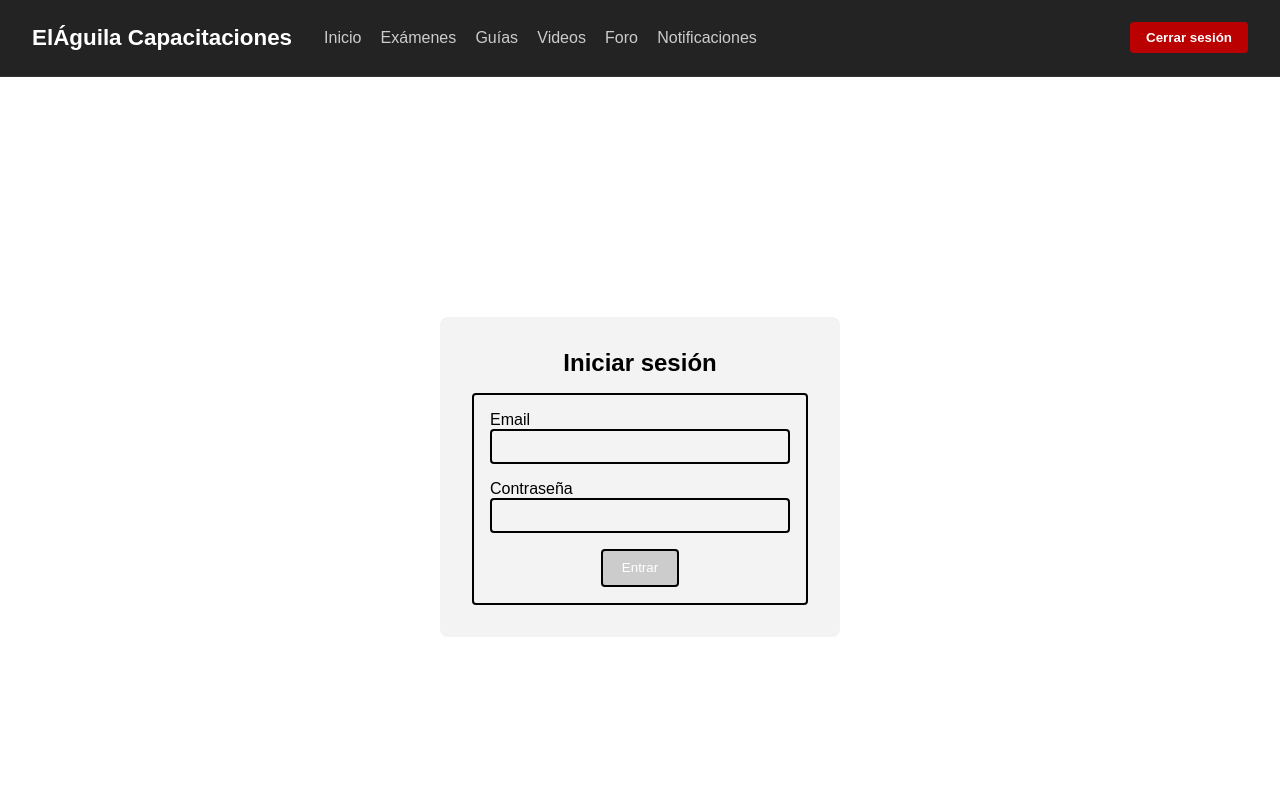
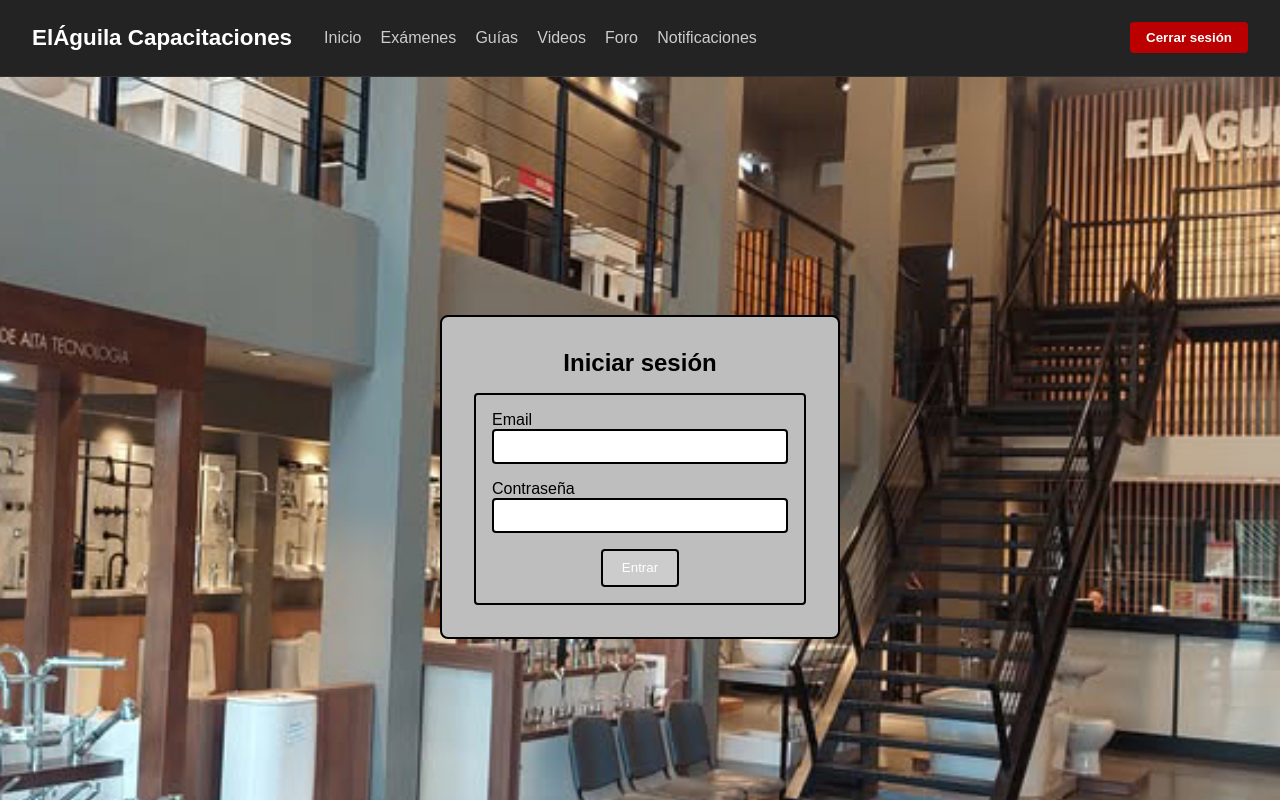
Before and after one commit to agusdasilva/web-capacitacion, an Angular app in the folder frontend/plataforma-capacitacion/: page /auth/login in a window 1280 px wide. Shown: the top 800 px of the page. Built offline with nearby package versions, Linux system fonts and the light colour scheme.

Commit message:
Improve login page styling

```diff
--- a/frontend/plataforma-capacitacion/src/app/features/auth/pages/login/login.component.css
+++ b/frontend/plataforma-capacitacion/src/app/features/auth/pages/login/login.component.css
@@ -4,13 +4,16 @@
   align-items: center;
   height: 100vh;
   width: 100%;
-  background-color: #fff;
+  background-image: url('/img/490927947_1196119232521308_3084333383543494440_n.jpg');
+  background-size: cover;
+  background-position: center;
 }
 
 .login-container {
-  background-color: #f3f3f3;
+  background-color: var(--color-bg-gray);
   padding: 2rem;
   border-radius: 8px;
+  border: 2px solid var(--color-black);
   width: 100%;
   max-width: 400px;
 }
@@ -27,8 +30,8 @@
 .login-container input {
   width: 100%;
   padding: 0.5rem;
-  border: 2px solid #000;
-  background-color: #f3f3f3;
+  border: 2px solid var(--color-black);
+  background-color: var(--color-white);
   border-radius: 4px;
   box-sizing: border-box;
 }
@@ -36,9 +39,9 @@
 button {
   display: block;
   margin: 0 auto;
-  background-color: #000;
-  color: #fff;
-  border: 2px solid #000;
+  background-color: var(--color-black);
+  color: var(--color-white);
+  border: 2px solid var(--color-black);
   padding: 0.6rem 1.2rem;
   border-radius: 4px;
   cursor: pointer;
@@ -46,7 +49,8 @@ button {
 }
 
 button:hover {
-  background-color: red;
+  background-color: var(--color-brand);
+  border-color: var(--color-brand);
 }
 
 button:disabled {
--- a/frontend/plataforma-capacitacion/src/app/shared/styles/colors.css
+++ b/frontend/plataforma-capacitacion/src/app/shared/styles/colors.css
@@ -6,4 +6,6 @@
   --color-bg-gray: #bebebe;
   --color-border-gray: #e0e0e0;
   --color-light-gray: #f3f3f3;
+  --color-black: #000000;
+  --color-white: #ffffff;
 }
```
